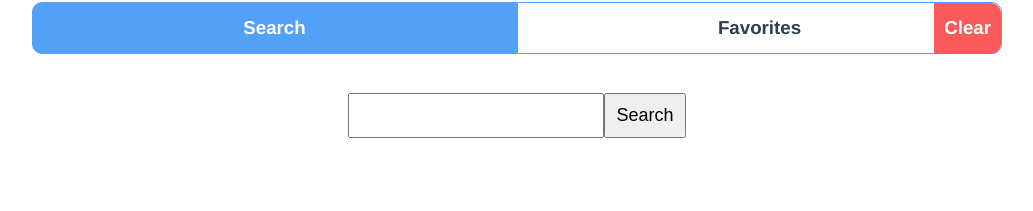
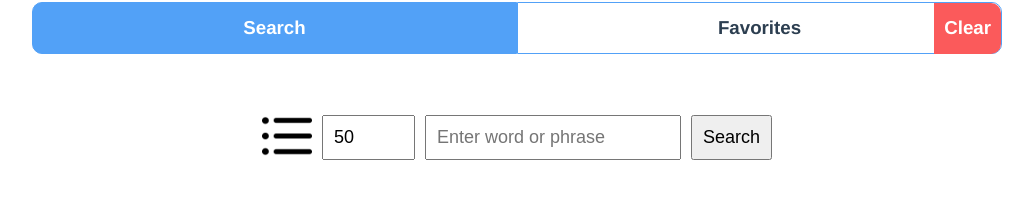
Before and after one commit to Hamlet-Tamaz/iTunesSearchDemo, a Vue app: page / in a window 1280 px wide. Shown: the part 363-574 px from the top of the page, without its empty margins (123-1156 px from the left). Built offline with nearby package versions, Linux system fonts and the light colour scheme.

Commit message:
added search quantity limit

```diff
--- a/api.js
+++ b/api.js
@@ -1,6 +1,7 @@
 const express     = require('express');
 const bodyParser  = require('body-parser');
 const axios       = require('axios');
+require(locus)
 
 /* initialize Express and necessary tools */
 const app = express();
@@ -25,8 +26,8 @@ app.use(function (req, res, next) {
 
 
 app.post('/search', (req, res) => {
-  let term = encodeURI('term=' + req.body.term);
-
+  let term = encodeURI('term=' + req.body.term + '&limit=' + req.body.quantity);
+  eval(locus)
   axios.get('https://itunes.apple.com/search?' + term)
   .then(function (response) {
     // handle success
--- a/src/components/searchDemo.vue
+++ b/src/components/searchDemo.vue
@@ -13,7 +13,20 @@
 
     <!-- SEARCH SCREEN -->
     <div id='search-content' v-if="searchTab == true">
-      <input id="search-input" type="text" v-on:keyup.enter="search" v-model='searchInput'>
+      <img id='search-quantity-img' src="../assets/list.jpg" alt="">
+      <input
+        id='search-quantity'
+        name='search-quantity'
+        type="number"
+        min=10 max=100 value=50
+      >
+      <input
+        id="search-input"
+        type="text"
+        v-on:keyup.enter="search"
+        v-model='searchInput'
+        placeholder="Enter word or phrase"
+      >
       <button id='search-button' @click='search'>Search</button>
 
       <p v-if='this.searchResults.count'>You can click an image to navigate to it's preview.</p>
@@ -224,7 +237,8 @@ export default {
     },
     search() {
       this.$http.post('http://localhost:3002/search', {
-        term: document.getElementById('search-input').value
+        term: document.getElementById('search-input').value,
+        quantity: document.getElementById('search-quantity').value,
         })
         .then((res)=> {
           this.$set(this, 'searchResults', res.data);
@@ -345,9 +359,20 @@ export default {
   margin: 0 15px;
 }
 
-#search-input, #search-button {
+#search-input, #search-button, #search-quantity {
   font-size: large;
   padding: 10px;
+  margin-left: 10px;
+}
+
+#search-quantity-img {
+  width: 50px;
+  position: relative;
+  top: 18px;
+}
+
+#search-input {
+  /* margin: 0 10px; */
 }
 
 ul {
```
Also changed, not shown: src/assets/abacus.jpg (added), src/assets/list.jpg (added).
